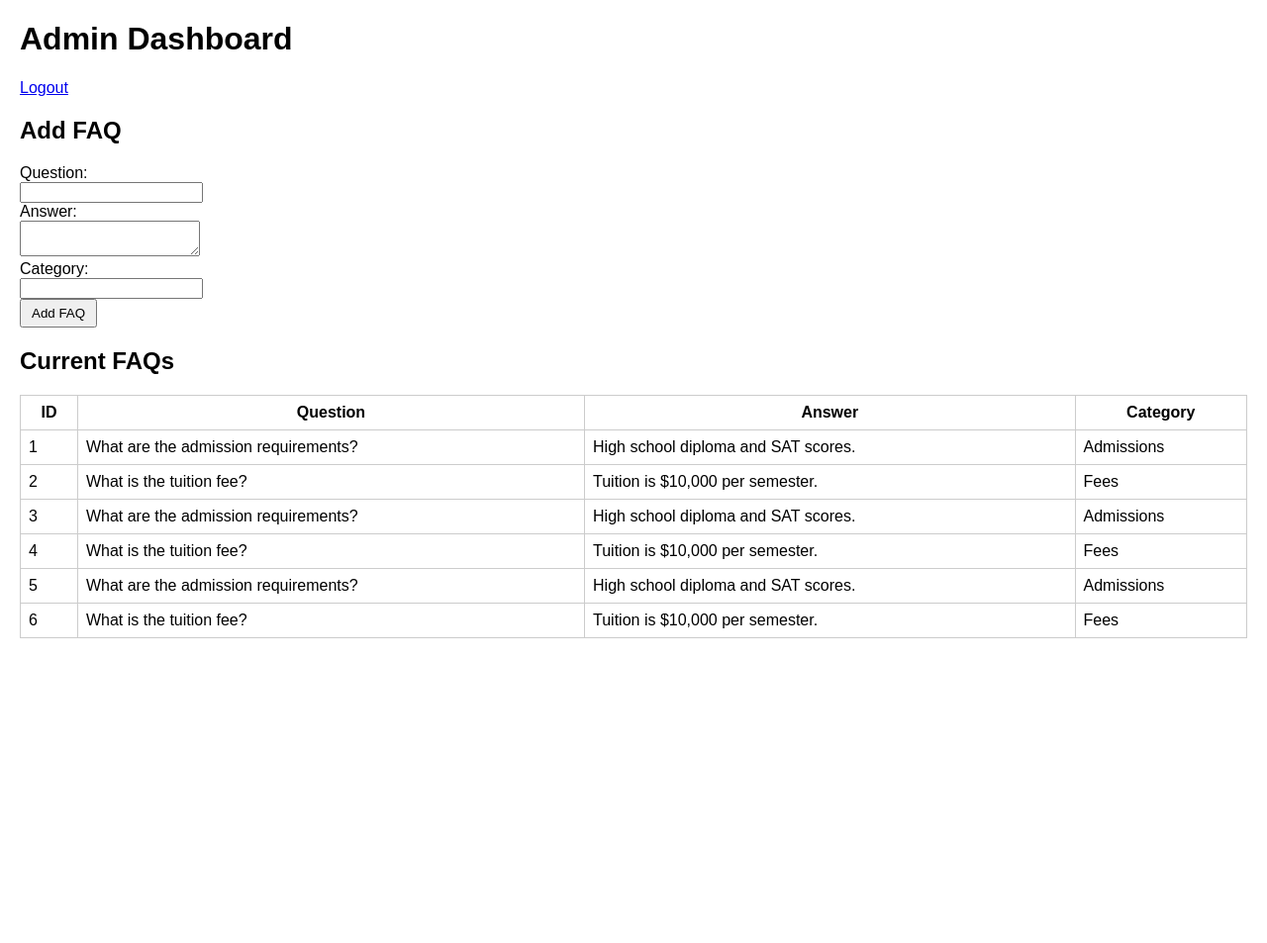
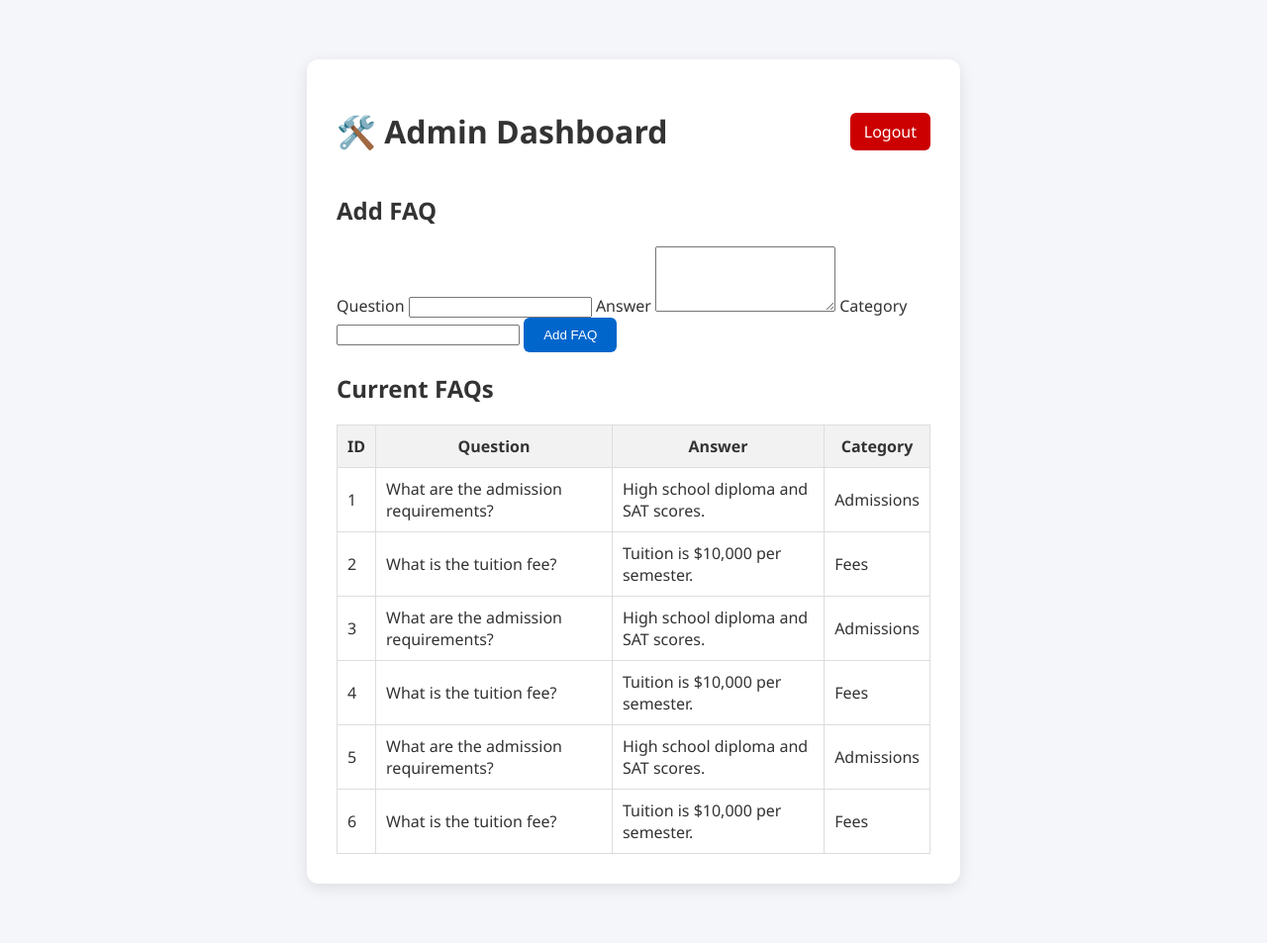
Before and after one commit to gIthinji009/Chatbot-Project, a Flask app: page /admin/dashboard in a window 1280 px wide. Shown: the whole page at 99% size. Before the commit the page ends 645 px from the top, so only its background shows below. Run offline with Flask 3, Linux system fonts and the light colour scheme; a user stored in the database is signed in; data comes from the database, SQL or seed files in the repository; both versions use the stored data as it was after the commit.

Commit message:
better UI

```diff
--- a/static/css/style.css
+++ b/static/css/style.css
@@ -1,43 +1,147 @@
+/* Global Styles */
 body {
-    font-family: Arial, sans-serif;
-    margin: 20px;
+    font-family: 'Segoe UI', Tahoma, sans-serif;
+    margin: 0;
+    background-color: #f5f6fa;
+    color: #333;
 }
 
-#chatbox {
-    border: 1px solid #ccc;
-    height: 300px;
-    overflow-y: scroll;
-    padding: 10px;
-    margin-bottom: 10px;
+/* Chat Page */
+.chat-container {
+    display: flex;
+    flex-direction: column;
+    height: 100vh;
+    max-width: 600px;
+    margin: auto;
+    background: #fff;
+    border-radius: 12px;
+    box-shadow: 0 4px 15px rgba(0,0,0,0.1);
+    overflow: hidden;
 }
 
-#input {
-    width: 80%;
-    padding: 5px;
+.chat-header {
+    background: #0066cc;
+    color: white;
+    text-align: center;
+    padding: 15px;
+    font-size: 1.2em;
 }
 
-button {
-    padding: 5px 10px;
+.chat-box {
+    flex: 1;
+    padding: 15px;
+    overflow-y: auto;
+    display: flex;
+    flex-direction: column;
+    gap: 10px;
 }
 
-form {
-    margin-top: 20px;
+.chat-message {
+    max-width: 80%;
+    padding: 10px 15px;
+    border-radius: 12px;
+    word-wrap: break-word;
 }
 
+.chat-message.user {
+    align-self: flex-end;
+    background: #d1e7ff;
+}
+
+.chat-message.bot {
+    align-self: flex-start;
+    background: #f0f0f0;
+}
+
+.chat-input-area {
+    display: flex;
+    padding: 10px;
+    border-top: 1px solid #ddd;
+    background: #fafafa;
+}
+
+.chat-input-area input {
+    flex: 1;
+    border: 1px solid #ccc;
+    border-radius: 20px;
+    padding: 10px 15px;
+    font-size: 1em;
+    outline: none;
+}
+
+.send-btn {
+    margin-left: 10px;
+    border: none;
+    background: #0066cc;
+    color: white;
+    padding: 10px 20px;
+    border-radius: 20px;
+    cursor: pointer;
+    transition: background 0.3s ease;
+}
+
+.send-btn:hover {
+    background: #004c99;
+}
+
+/* Admin & Login Pages */
+.admin-container, .login-container {
+    max-width: 600px;
+    margin: 60px auto;
+    background: #fff;
+    padding: 30px;
+    border-radius: 12px;
+    box-shadow: 0 4px 15px rgba(0,0,0,0.1);
+}
+
+.admin-header {
+    display: flex;
+    justify-content: space-between;
+    align-items: center;
+}
+
+.logout-btn {
+    text-decoration: none;
+    background: #cc0000;
+    color: white;
+    padding: 8px 14px;
+    border-radius: 6px;
+    transition: background 0.3s ease;
+}
+
+.logout-btn:hover {
+    background: #990000;
+}
+
+.primary-btn {
+    background: #0066cc;
+    color: white;
+    border: none;
+    padding: 10px 20px;
+    border-radius: 6px;
+    cursor: pointer;
+}
+
+.primary-btn:hover {
+    background: #004c99;
+}
+
+/* Table */
 table {
     width: 100%;
     border-collapse: collapse;
+    margin-top: 15px;
 }
 
-table, th, td {
-    border: 1px solid #ccc;
-    padding: 8px;
+th, td {
+    border: 1px solid #ddd;
+    padding: 10px;
 }
 
-.error {
-    color: red;
+th {
+    background: #f2f2f2;
 }
 
-.success {
-    color: green;
-}
+/* Feedback messages */
+.error { color: #cc0000; }
+.success { color: #009900; }
--- a/templates/admin_dashboard.html
+++ b/templates/admin_dashboard.html
@@ -1,36 +1,49 @@
 <!DOCTYPE html>
-<html>
+<html lang="en">
 <head>
+    <meta charset="UTF-8">
+    <meta name="viewport" content="width=device-width, initial-scale=1.0">
     <title>Admin Dashboard</title>
     <link rel="stylesheet" href="{{ url_for('static', filename='css/style.css') }}">
 </head>
-<body>
-    <h1>Admin Dashboard</h1>
-    <a href="{{ url_for('admin_logout') }}">Logout</a>
+<body class="admin-page">
+    <div class="admin-container">
+        <header class="admin-header">
+            <h1>🛠️ Admin Dashboard</h1>
+            <a href="{{ url_for('admin_logout') }}" class="logout-btn">Logout</a>
+        </header>
+
+        <section class="form-section">
             <h2>Add FAQ</h2>
-    {% if error %}
-        <p class="error">{{ error }}</p>
-    {% endif %}
-    {% if message %}
-        <p class="success">{{ message }}</p>
-    {% endif %}
-    <form method="POST">
-        <label>Question:</label><br>
-        <input type="text" name="question" required><br>
-        <label>Answer:</label><br>
-        <textarea name="answer" required></textarea><br>
-        <label>Category:</label><br>
-        <input type="text" name="category" required><br>
-        <button type="submit">Add FAQ</button>
+            {% if error %}<p class="error">{{ error }}</p>{% endif %}
+            {% if message %}<p class="success">{{ message }}</p>{% endif %}
+
+            <form method="POST" class="faq-form">
+                <label>Question</label>
+                <input type="text" name="question" required>
+
+                <label>Answer</label>
+                <textarea name="answer" rows="4" required></textarea>
+
+                <label>Category</label>
+                <input type="text" name="category" required>
+
+                <button type="submit" class="primary-btn">Add FAQ</button>
             </form>
+        </section>
+
+        <section class="table-section">
             <h2>Current FAQs</h2>
             <table>
+                <thead>
                     <tr>
                         <th>ID</th>
                         <th>Question</th>
                         <th>Answer</th>
                         <th>Category</th>
                     </tr>
+                </thead>
+                <tbody>
                     {% for faq in faqs %}
                         <tr>
                             <td>{{ faq[0] }}</td>
@@ -39,6 +52,9 @@
                             <td>{{ faq[3] }}</td>
                         </tr>
                     {% endfor %}
+                </tbody>
             </table>
+        </section>
+    </div>
 </body>
 </html>
```
Also changed, not shown: templates/admin_login.html (+17 -13 lines), templates/index.html (+17 -6 lines), chatbot.db. Lines whose indentation alone changed are shown as unchanged.
